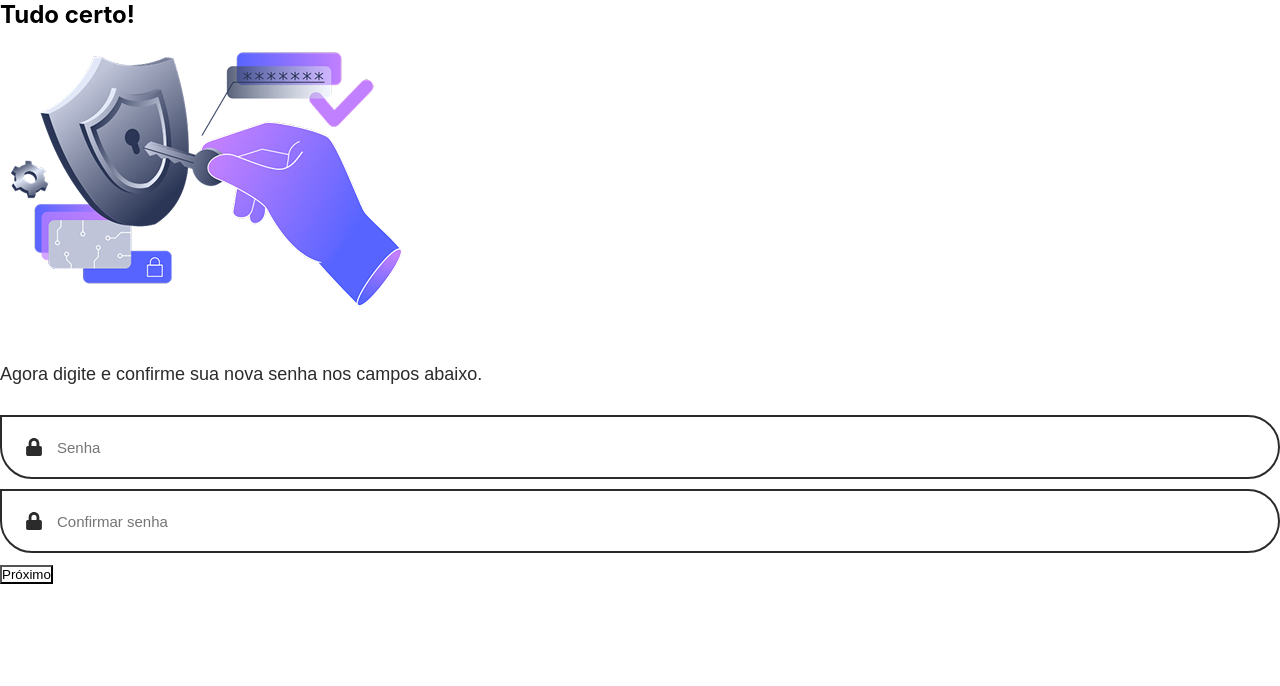
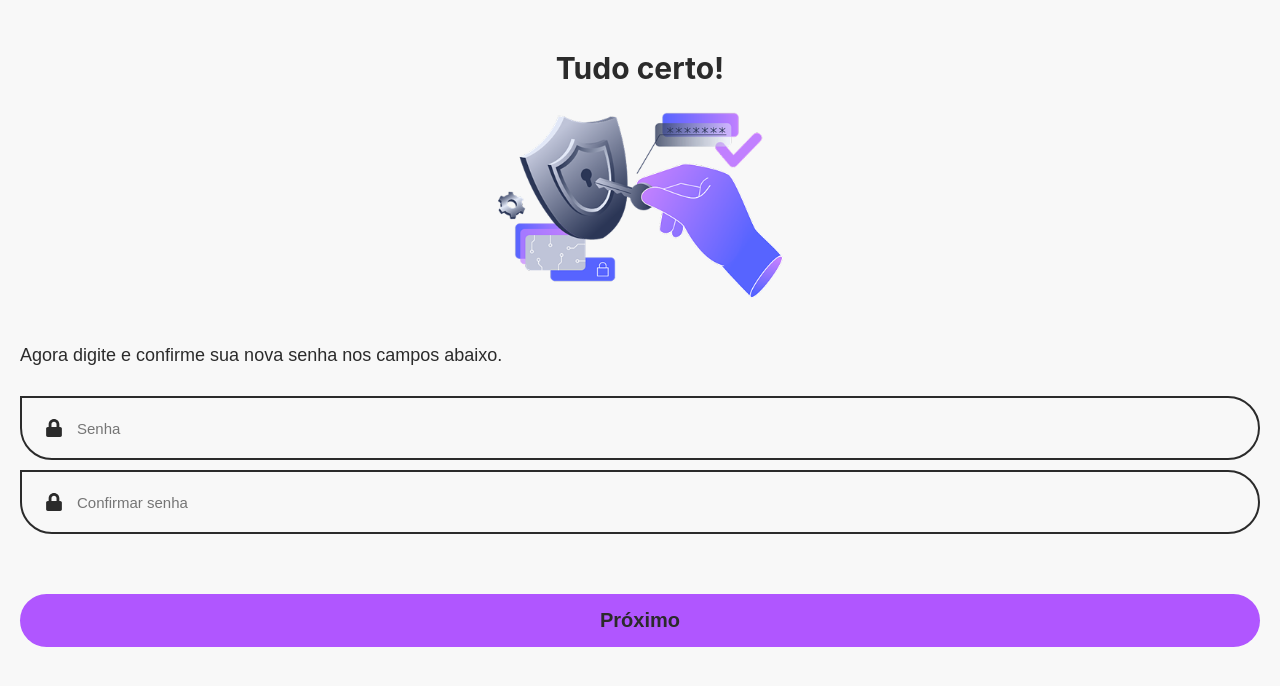
Before and after one commit to carolsoul/agenda-de-contatos, a React (Create React App) app: page /NewPassword in a window 1280 px wide. Shown: the top 686 px of the page. Built offline with nearby package versions, Linux system fonts and the light colour scheme.

Commit message:
style(ajuste de layout)

```diff
--- a/src/NewPassword.css
+++ b/src/NewPassword.css
@@ -0,0 +1,51 @@
+*{
+    margin: 0;
+    padding: 0;
+    box-sizing: border-box;
+}
+
+.new-password{
+    width: 100vw;
+    height: 100%;
+    background-color: #F8F8F8;
+    padding: 20px;
+}
+
+.new-title{
+    text-align: center;
+    padding-top: 30px;
+    padding-bottom: 10px;
+    font-size: 30px;
+    color: #2B2B2B;
+}
+
+.new-parag{
+    font-size: 18px;
+    color: #2B2B2B;
+}
+
+.password-img-3{
+    display: flex;
+    justify-content: center;
+}
+
+.password-img-3 img{
+    width: 300px;
+    height: auto;
+}
+
+
+.new-btn{
+    width: 100%;
+    padding: 15px;
+    margin: 50px 0;
+    background-color: #B056FF;
+    border: none;
+    font-size: 20px;
+    font-weight: 700;
+    font-family: "Montserrat", sans-serif;
+    color: #2B2B2B;
+    border-radius: 50px;
+    transition: all 0.3s ease-in-out;
+    cursor: pointer;
+}
```
